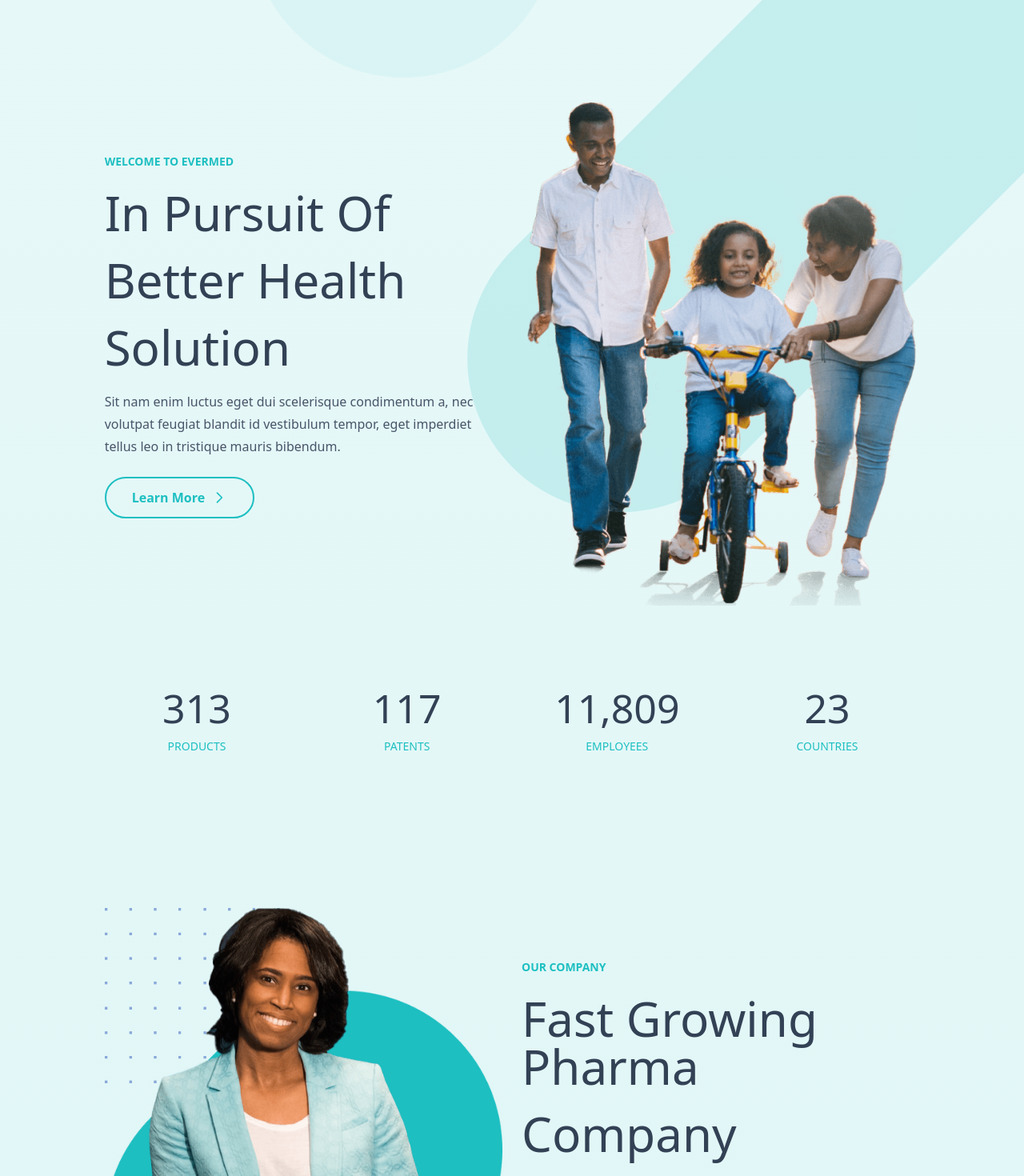
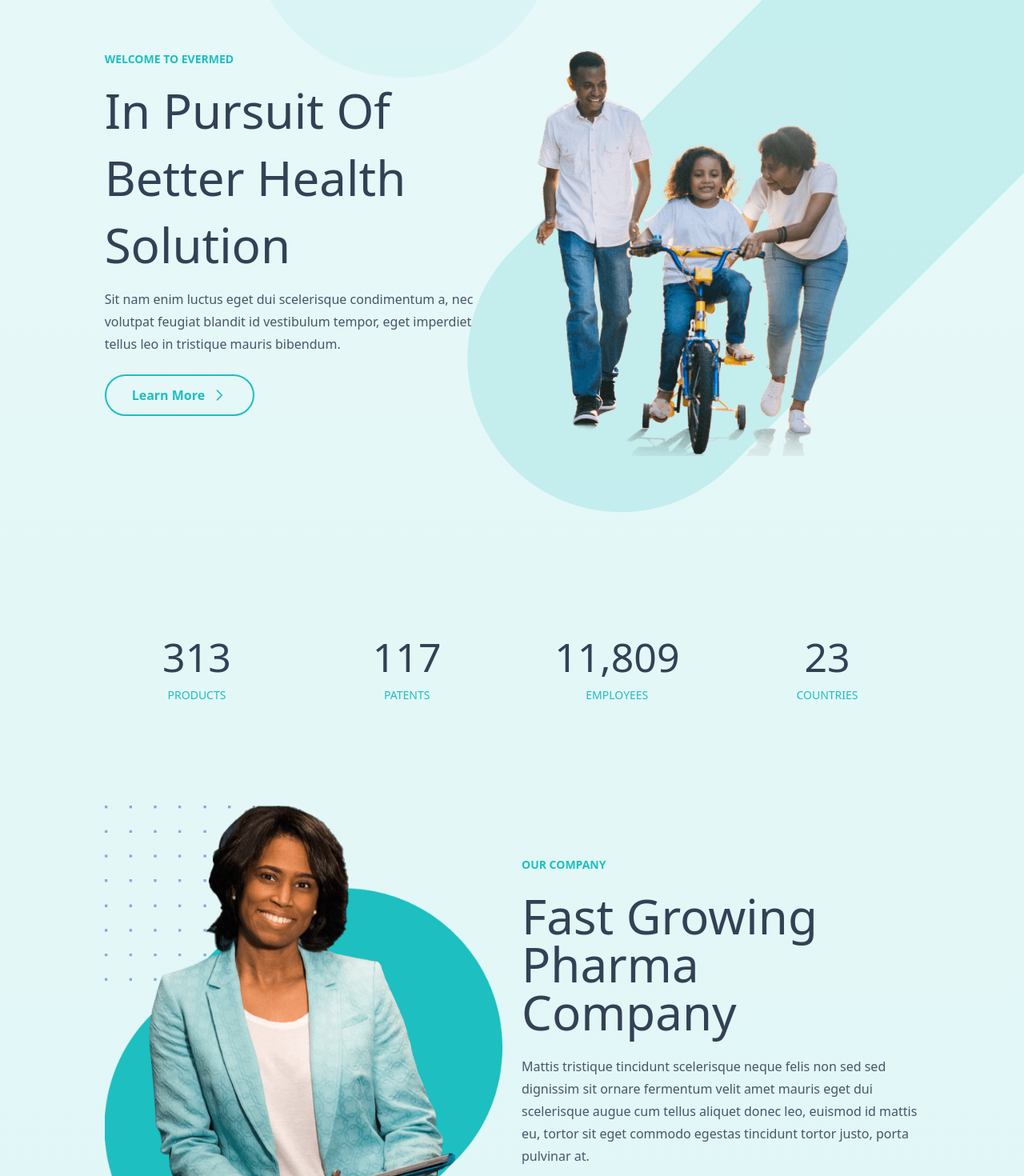
Before and after one commit to Jorris-N/evermed, a Next.js app: page / in a window 1280 px wide. Shown: the part 80-1550 px from the top of the page at 80% size. Built offline with nearby package versions, Linux system fonts and the light colour scheme.

Commit message:
homepage refactor

```diff
--- a/src/components/constants/navigation/footer.jsx
+++ b/src/components/constants/navigation/footer.jsx
@@ -115,7 +115,7 @@ export default function Footer() {
                     <path
                         fill-rule="evenodd"
                         d="M1.5 4.5a3 3 0 013-3h1.372c.86 0 1.61.586 1.819 1.42l1.105 4.423a1.875 1.875 0 01-.694 1.955l-1.293.97c-.135.101-.164.249-.126.352a11.285 11.285 0 006.697 6.697c.103.038.25.009.352-.126l.97-1.293a1.875 1.875 0 011.955-.694l4.423 1.105c.834.209 1.42.959 1.42 1.82V19.5a3 3 0 01-3 3h-2.25C8.552 22.5 1.5 15.448 1.5 6.75V4.5z"
-                        clip-rule="evenodd" />
+                        clipRule="evenodd" />
                     </svg>
                 </span>
                 + 01 234 567 88
--- a/src/components/views/home/banner.jsx
+++ b/src/components/views/home/banner.jsx
@@ -7,9 +7,9 @@ export default function Banner() {
   return (
     <div className="w-full homeBanner2 bg-cover bg-center">
         <div>
-                    <div className="lg:w-10/12 py-12 md:pt-52 pt-28 mx-auto px-6 justify-center w-full">
-                      <div className='grid md:grid-cols-2 gap-6 justify-center'>
-                          <div className='items-center md:pt-16'>
+                    <div className="lg:w-10/12 pt-28 md:pt-36 mx-auto px-6 justify-center w-full">
+                      <div className='grid md:grid-cols-2 gap-12 justify-center'>
+                          <div className='items-center md:pt-'>
                             <div className='flex md:space-x-8'>
                               <div className='space-y-6'>
                                 <h3 className='uppercase text-[#1dbfc1] font-semibold text-sm'>welcome to evermed</h3>
@@ -32,7 +32,7 @@ export default function Banner() {
 
                           <div className='h-full w-full '>
                             <div className='flex-shrink-0 relative'>
-                              <Image src={Family} alt='Evermed' className='object-cover' width={540} height={500}/>
+                              <Image src={Family} alt='Evermed' className='object-cover' width={400} height={400}/>
                             </div>
                           </div>
                       </div>
--- a/src/components/views/home/factCounter.jsx
+++ b/src/components/views/home/factCounter.jsx
@@ -13,7 +13,7 @@ export default function FactCounter(){
         {/* <section className='w-full  bg-center flex items-center justify-center'> */}
             <div className='lg:w-10/12 px-6 py-16 mx-auto'>
 
-                    <ScrollTrigger className='lg:py-16 mt-52 md:mt-0 grid lg:grid-cols-4 grid-cols-2 gap-8' onEnter={()=>setCounterOn(true)} onExit={()=>setCounterOn(false)} >
+                    <ScrollTrigger className='lg:py-0 mt-56 md:mt-0 grid lg:grid-cols-4 grid-cols-2 gap-8' onEnter={()=>setCounterOn(true)} onExit={()=>setCounterOn(false)} >
                         <div>
                             {counterOn && (
                                 <div className='flex flex-col items-center justify-center'>
--- a/src/components/views/home/ourCompany.jsx
+++ b/src/components/views/home/ourCompany.jsx
@@ -17,8 +17,7 @@ export default function OurCompany() {
           <div className='flex md:space-x-8'>
             <div className='space-y-6'>
               <h3 className='uppercase text-[#1dbfc1] font-semibold text-sm'>our company</h3>
-            <h2 className='lg:text-6xl text-3xl font-medium capitalize text-slate-700'>fast growing pharma</h2>
-            <h2 className='lg:text-6xl text-3xl font-medium capitalize text-slate-700'>company</h2>
+            <h2 className='lg:text-6xl text-3xl font-medium capitalize text-slate-700'>fast growing pharma company</h2>
             <div className='space-y-4 leading-7'>
             <p className='text-slate-600'>Mattis tristique tincidunt scelerisque neque felis non sed sed dignissim sit ornare fermentum velit amet mauris eget dui scelerisque augue cum tellus aliquet donec leo, euismod id mattis eu, tortor sit eget commodo egestas tincidunt tortor justo, porta pulvinar at.</p>
             <p className='flex space-x-3'>
--- a/src/components/views/home/purpose.jsx
+++ b/src/components/views/home/purpose.jsx
@@ -8,7 +8,7 @@ export default function Purpose() {
           <div className='flex md:space-x-8'>
             <div className='space-y-6'>
               <h3 className='uppercase text-[#1dbfc1] font-semibold text-sm'>our purpose</h3>
-              <h2 className='lg:text-5xl text-3xl font-medium  capitalize text-slate-700'>Congue ultric in pellentesque sodales egestas faucibus accumsan.</h2>
+              <h2 className='lg:text-5xl text-3xl font-medium capitalize text-slate-700'>Congue ultric in pellentesque sodales egestas faucibus accumsan.</h2>
             <div>
             </div>
             </div>
```
Also changed, not shown: 1 other file (tests, documents, lock files or other folders).
